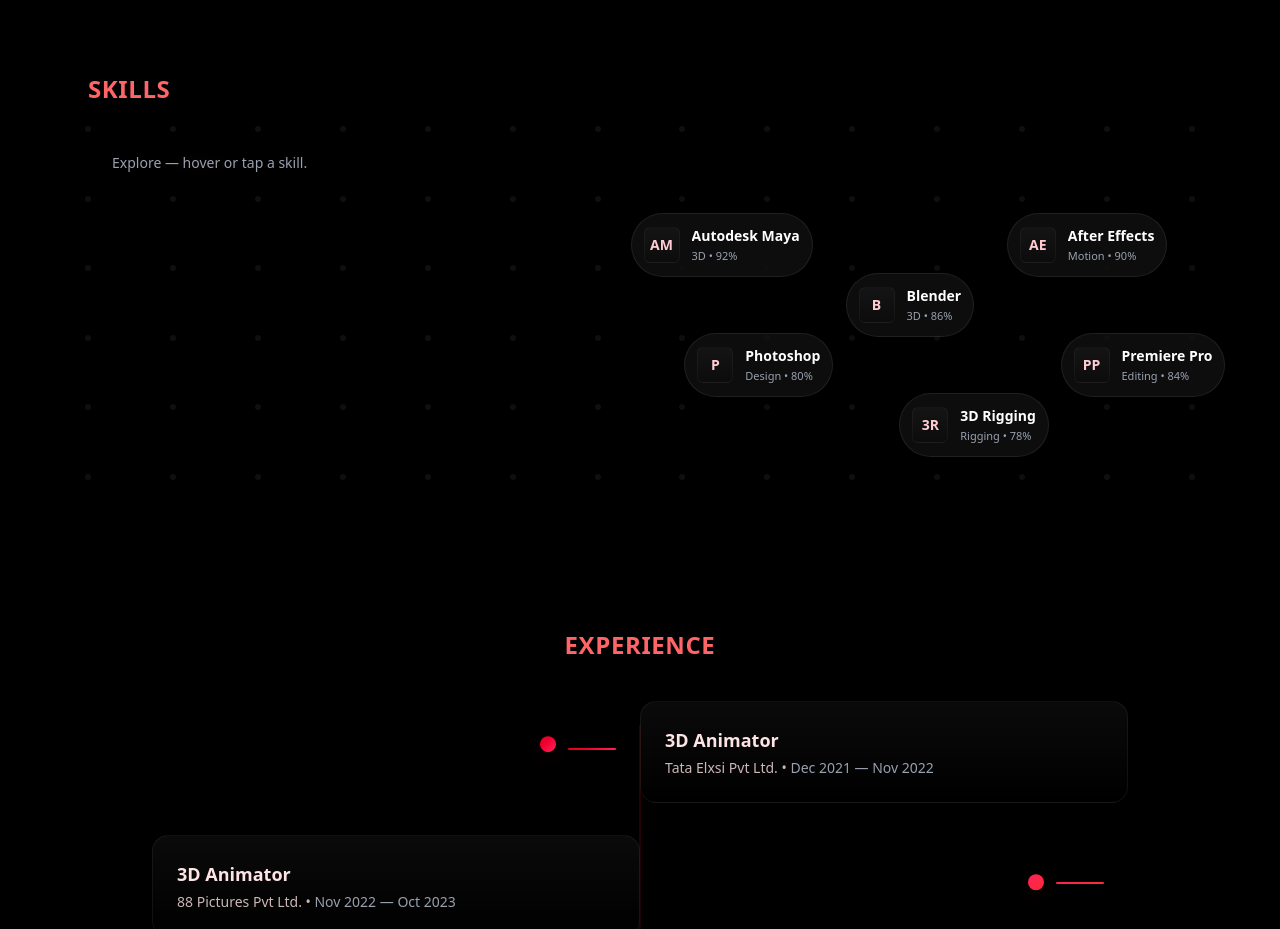
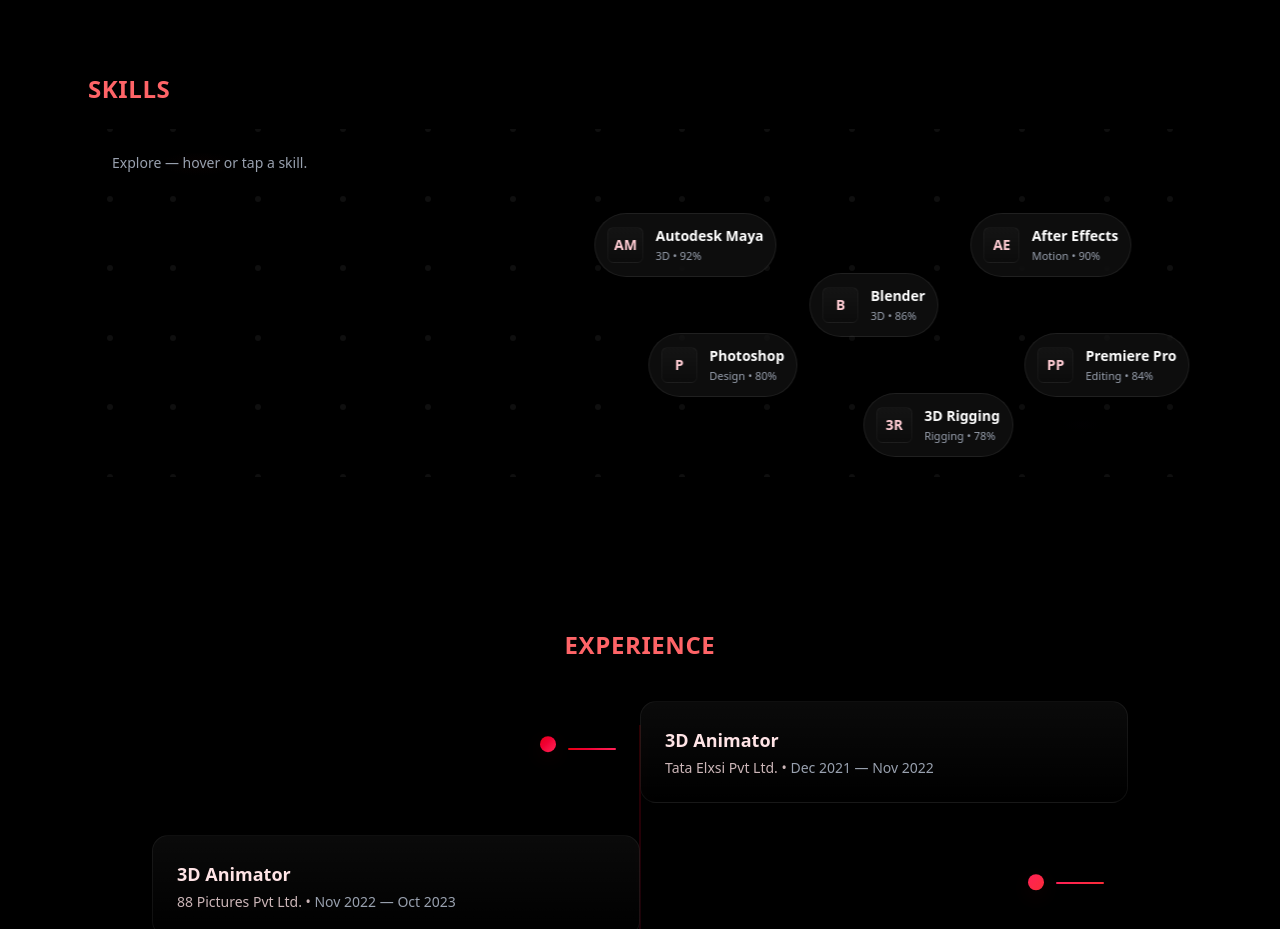
Before and after one commit to abhii-dev/Port_Portfolio, a React (Vite) app: page / in a window 1280 px wide. Shown: the part 1280-2209 px from the top of the page. Built offline with nearby package versions, Linux system fonts and the light colour scheme.

Commit message:
fixed skills section

```diff
--- a/src/components/Skill.jsx
+++ b/src/components/Skill.jsx
@@ -3,9 +3,9 @@ import React, { useEffect, useMemo, useRef, useState } from "react";
 import { motion, useInView, useReducedMotion } from "framer-motion";
 
 /**
- * Skills — Animated Neon Dots Map (Motion UI) — with compact header
- * - Uses framer-motion for dot glow + node hover + entrance animation
- * - Respects prefers-reduced-motion
+ * Skills — Animated Neon Dots Map (Motion UI)
+ * Improved centering: computes average skill column and recenters overlay so capsules appear centered
+ * on all screen sizes (phones/tablets/laptops) without hard-coded nudges.
  */
 
 export default function Skill() {
@@ -43,6 +43,54 @@ export default function Skill() {
   // reduced-motion flag
   const shouldReduceMotion = useReducedMotion();
 
+  // overlay translate percent computed from skill centroid
+  const [overlayTranslate, setOverlayTranslate] = useState(0); // percent, e.g. -8 means translateX(-8%)
+
+  // responsive clamping bucket (affects how tightly we clamp extreme translations)
+  const [bucket, setBucket] = useState("large"); // small | medium | large
+
+ // CENTROID + FIXED MOBILE OFFSET
+useEffect(() => {
+  function computeBucket() {
+    const w = window.innerWidth;
+    if (w <= 420) return "small";
+    if (w <= 1024) return "medium";
+    return "large";
+  }
+
+  function recompute() {
+    const bucket = computeBucket();
+    setBucket(bucket);
+
+    // 👉 MOBILE FIX: Force stable left alignment, do NOT use centroid
+    if (bucket === "small") {
+      setOverlayTranslate(-20);   // adjust to -18 / -22 / -25 if you want more left
+      return;
+    }
+
+    // 👉 TABLET + LAPTOP: Use centroid alignment
+    const avg = skills.reduce(
+      (acc, s) => acc + (s.col / (COLS - 1)) * 100,
+      0
+    ) / skills.length;
+
+    let desired = 50 - avg;
+
+    const clampValues = { medium: 10, large: 6 };
+    const maxAbs = clampValues[bucket];
+
+    if (desired > maxAbs) desired = maxAbs;
+    if (desired < -maxAbs) desired = -maxAbs;
+
+    setOverlayTranslate(Math.round(desired * 10) / 10);
+  }
+
+  recompute();
+  window.addEventListener("resize", recompute);
+  return () => window.removeEventListener("resize", recompute);
+}, [skills]);
+
+
   // compute glow indices for a skill (col,row)
   function computeGlow(col, row, radius = GLOW_RADIUS) {
     const out = [];
@@ -75,11 +123,22 @@ export default function Skill() {
   }
 
   // small helper to convert grid coordinate to percentage position
+  // supports clamping to keep nodes from hitting absolute edge
+  const clamp = (v, a, b) => Math.min(b, Math.max(a, v));
   const posStyle = (c, r) => {
     const left = (c / (COLS - 1)) * 100;
     const top = (r / (ROWS - 1)) * 100;
-    return { left: `${left}%`, top: `${top}%` };
+
+    // clamp tighter on small screens
+    const clampBounds = bucket === "small" ? [8, 92] : bucket === "medium" ? [5, 95] : [2, 98];
+    const leftClamped = clamp(left, clampBounds[0], clampBounds[1]);
+    return { left: `${leftClamped}%`, top: `${top}%` };
   };
+
+  // compute dot id from col,row using same indexing as dots array in the component
+  function computeDotId(col, row, cols) {
+    return row * cols + col;
+  }
 
   // entrance animation control (animate when in view)
   const containerRef = useRef(null);
@@ -107,7 +166,12 @@ export default function Skill() {
         {/* map area */}
         <motion.div
           ref={containerRef}
-          className="relative w-full p-6 bg-transparent border-none overflow-visible"
+          className="relative w-full p-6 bg-transparent border-none overflow-hidden"
+          style={{
+            // small padding on phones so clamped nodes have breathing room
+            paddingLeft: bucket === "small" ? 12 : undefined,
+            paddingRight: bucket === "small" ? 12 : undefined,
+          }}
           variants={containerVariants}
           initial="hidden"
           animate={inView ? "visible" : "hidden"}
@@ -163,9 +227,17 @@ export default function Skill() {
 
               {/* center/right - place relative nodes anchored over dots */}
               <div className="md:col-span-2 relative h-[260px] sm:h-[220px] md:h-[300px]">
-                {/* absolute container for nodes (they sit above dots) */}
-                <div className="absolute inset-0">
-                  {skills.map((s, idx) => {
+                {/* absolute container for nodes (they sit above dots)
+                    We translate the whole overlay by overlayTranslate% so the
+                    skill centroid lines up visually with center. */}
+                <div
+                  className="absolute inset-0 px-3 sm:px-0"
+                  style={{
+                    transform: overlayTranslate ? `translateX(${overlayTranslate}%)` : undefined,
+                    willChange: overlayTranslate ? "transform" : undefined,
+                  }}
+                >
+                  {skills.map((s) => {
                     const style = {
                       ...posStyle(s.col, s.row),
                       transform: "translate(-50%, -50%)",
@@ -193,7 +265,8 @@ export default function Skill() {
                         onClick={() => handleTap(s)}
                         className={`absolute z-20 flex items-center gap-2 sm:gap-3 p-1.5 sm:p-3 rounded-full backdrop-blur-sm
                           focus:outline-none focus:ring-2 focus:ring-rose-300
-                          ${shouldReduceMotion ? "bg-white/6 border border-white/6" : "bg-white/5 border border-white/8"} text-xs sm:text-sm min-w-[86px] sm:min-w-[120px] max-w-[150px] sm:max-w-[220px]`}
+                          ${shouldReduceMotion ? "bg-white/6 border border-white/6" : "bg-white/5 border border-white/8"} text-xs sm:text-sm
+                          min-w-[72px] sm:min-w-[120px] max-w-[140px] sm:max-w-[220px]`}
                         style={{
                           ...style,
                           boxShadow: hasGlow ? "0 12px 40px rgba(163,0,0,0.12)" : "0 8px 28px rgba(0,0,0,0.28)",
@@ -221,7 +294,9 @@ export default function Skill() {
 
                         <div className="min-w-0 text-left">
                           <div className="font-semibold text-white truncate text-xs sm:text-sm">{s.name}</div>
-                          <div className="text-[11px] text-gray-400 mt-0.5">{s.tag} • {s.pct}%</div>
+                          <div className="text-[11px] text-gray-400 mt-0.5">
+                            {s.tag} • {s.pct}%
+                          </div>
                         </div>
                       </motion.button>
                     );
@@ -231,7 +306,7 @@ export default function Skill() {
             </div>
           </div>
         </motion.div>
-      </div> {/* container end */}
+      </div>
 
       {/* utilities */}
       <style>{`
```
